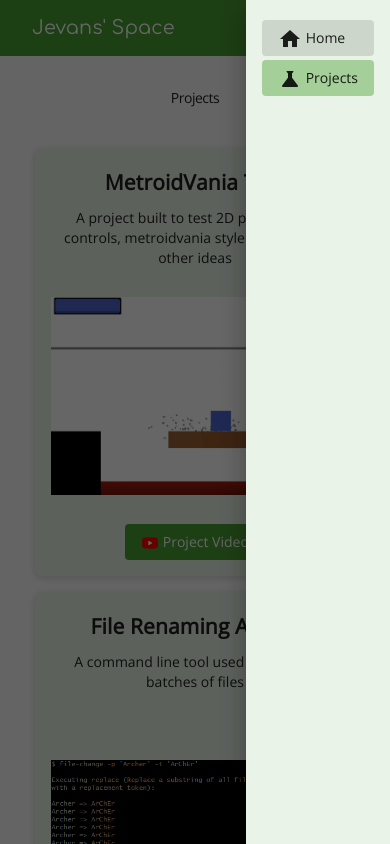
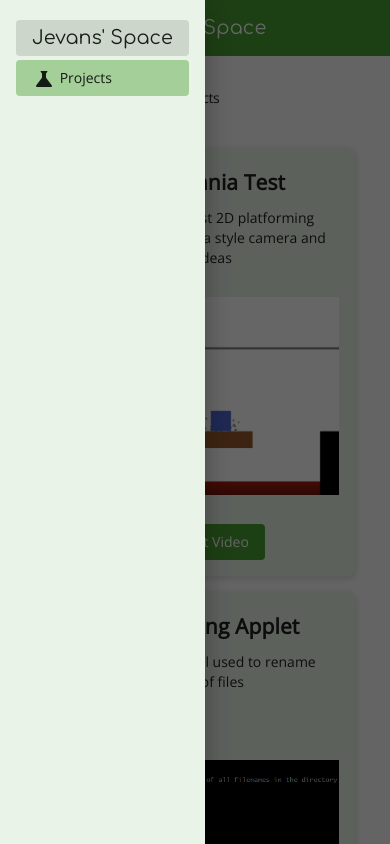
Before and after one commit to JackEvans24/jackevans24.github.io, an Angular app: page /projects in a window 390 px wide. Both pictures are taken after a click on the button "menu". Built offline with nearby package versions, Linux system fonts and the light colour scheme.

Commit message:
Switch menu side Fix mobile spacing

```diff
--- a/src/app/app.component.html
+++ b/src/app/app.component.html
@@ -1,28 +1,25 @@
 <mat-sidenav-container class="example-container">
-    <mat-sidenav #drawer mode="over" position="end">
-        <ng-container *ngTemplateOutlet="menuItems; context: { showHome: true }"></ng-container>
+    <mat-sidenav #drawer mode="over">
+        <ng-container *ngTemplateOutlet="menuItems"></ng-container>
     </mat-sidenav>
 
     <mat-toolbar color="primary">
-        <a mat-button class="home-button" routerLink="/">Jevans' Space</a>
+        <div class="mobile-spacer">
+            <button mat-button class="menu-button" (click)="drawer.toggle()">
+                <mat-icon>menu</mat-icon>
+            </button>
+        </div>
 
         <ng-container *ngTemplateOutlet="menuItems"></ng-container>
 
-        <span class="flex-spacer"></span>
-
-        <button mat-button class="menu-button" (click)="drawer.toggle()">
-            <mat-icon>menu</mat-icon>
-        </button>
+        <span class="mobile-spacer">&nbsp;</span>
     </mat-toolbar>
 
     <router-outlet></router-outlet>
 </mat-sidenav-container>
 
-<ng-template #menuItems let-showHome="showHome">
-    <a mat-button *ngIf="showHome" routerLink="/" routerLinkActive="active-link" [routerLinkActiveOptions]="{ exact: true }">
-        <mat-icon>home</mat-icon>
-        Home
-    </a>
+<ng-template #menuItems>
+    <a mat-button class="home-button" routerLink="/">Jevans' Space</a>
 
     <a mat-button routerLink="/projects" routerLinkActive="active-link">
         <mat-icon>science</mat-icon>
--- a/src/app/app.component.scss
+++ b/src/app/app.component.scss
@@ -21,18 +21,29 @@ a.home-button {
     font-size: 1.2rem;
 }
 
+.mobile-spacer {
+    flex-grow: 1;
+    width: 0;
+}
+
+.menu-button {
+    padding: 0;
+}
+
 a.mat-button.active-link {
     background-color: mat-color($mat-primary, 200);
 }
 
 @media screen and (max-width: 600px) {
-    mat-toolbar a:not(:first-child,:last-child) {
-        display: none;
+    mat-toolbar {
+        a:not(:first-child,.home-button) {
+            display: none;
+        }
     }
 }
 
 @media screen and (min-width: 601px) {
-    mat-toolbar button.menu-button {
+    mat-toolbar .mobile-spacer {
         display: none;
     }
 }
```
